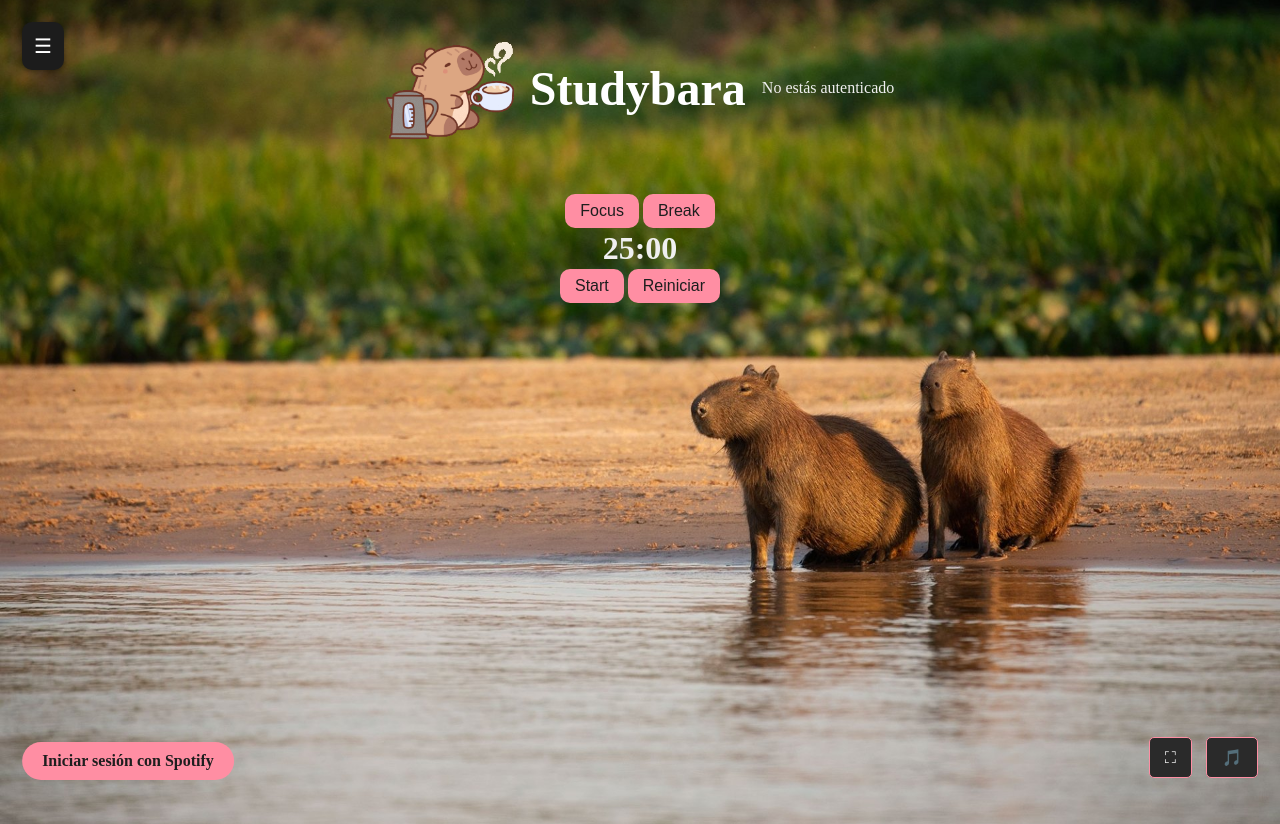
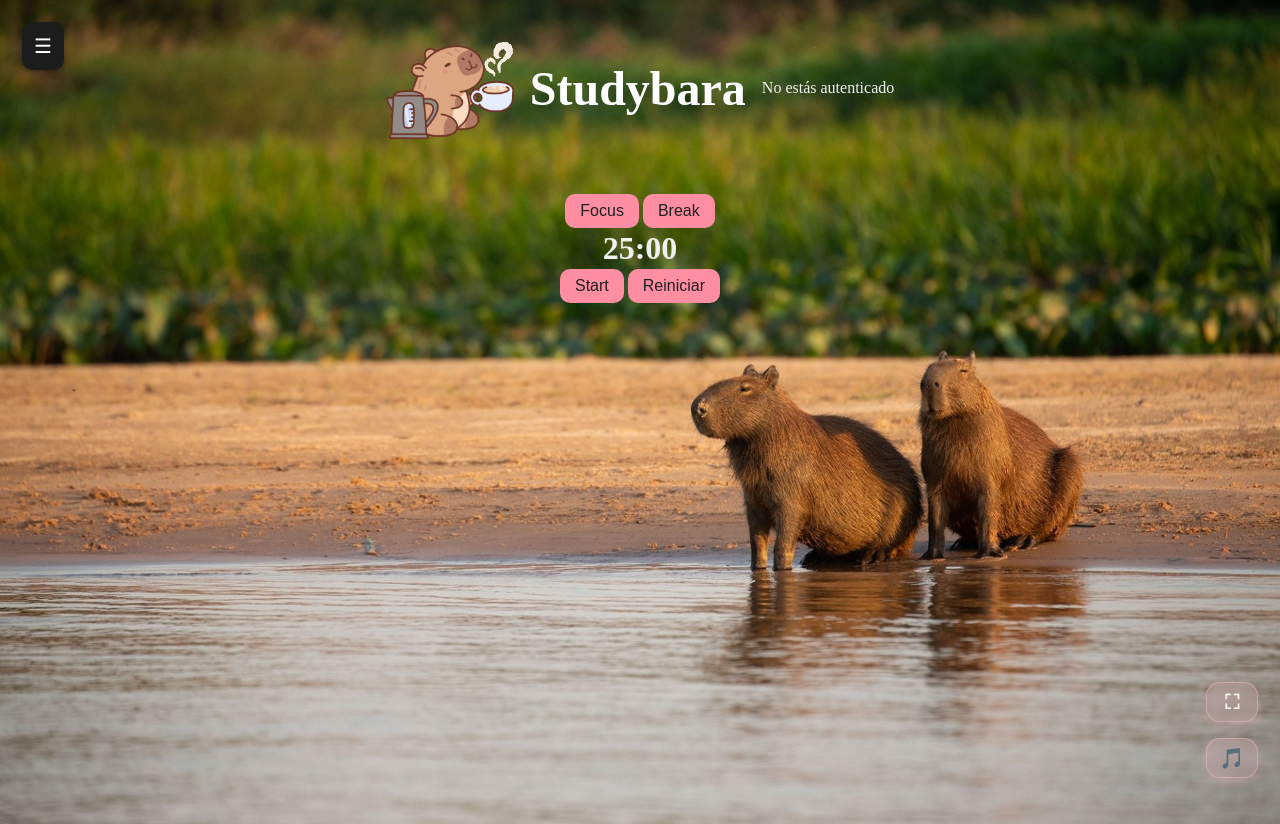
Before and after one commit to Diverfox/Studybara, a React (Create React App) app: page / in a window 1280 px wide. Built offline with nearby package versions, Linux system fonts and the light colour scheme; no server answers.

Commit message:
Homce.css

```diff
--- a/src/pages/Home.js
+++ b/src/pages/Home.js
@@ -1,5 +1,3 @@
-// src/pages/Home.jsx
-
 import { useState, useEffect } from "react";
 import Timer from "../components/Timer";
 import OptionsModal from "../components/OptionsModal";
@@ -18,12 +16,11 @@ function Home() {
   const [breakTime, setBreakTime] = useState(5 * 60);
   const [showModal, setShowModal] = useState(false);
   const [isFullscreen, setIsFullscreen] = useState(false);
-  const [musicSource, setMusicSource] = useState("spotify");
+  const [musicSource, setMusicSource] = useState(null); // null al inicio
   const [showMusicMenu, setShowMusicMenu] = useState(false);
   const [spotifyToken, setSpotifyToken] = useState(null);
 
   useEffect(() => {
-    // Obtenemos token de Spotify al cargar
     const urlToken = getSpotifyToken();
     if (urlToken) {
       setSpotifyToken(urlToken);
@@ -82,6 +79,8 @@ function Home() {
         </div>
       </div>
 
+      {(musicSource === "spotify" || musicSource === "youtube") && (
+        <div className="music-player-container">
           {musicSource === "spotify" ? (
             spotifyToken ? (
               <SpotifyPlayer />
@@ -91,8 +90,9 @@ function Home() {
               </a>
             )
           ) : (
-        // Mostramos siempre el mini-player público de YouTube
             <YouTubePlayer />
+          )}
+        </div>
       )}
     </>
   );
--- a/src/styles/Home.css
+++ b/src/styles/Home.css
@@ -1,35 +1,64 @@
-.home-container {
+.corner-buttons-container {
+  position: fixed;
+  bottom: 20px;
+  right: 20px;
   display: flex;
   flex-direction: column;
+  gap: 12px;
+  z-index: 10;
+}
+
+.corner-button {
+  background: rgba(255, 192, 203, 0.2); /* Rosado pastel translúcido */
+  border: 1px solid rgba(255, 192, 203, 0.4);
+  border-radius: 14px; /* Semi-ovalado */
+  width: 52px;
+  height: 40px;
+  font-size: 20px;
+  color: var(--text-color);
+  font-weight: bold;
+  cursor: pointer;
+  backdrop-filter: blur(6px);
+  box-shadow: 0 4px 8px rgba(255, 182, 193, 0.3);
+  transition: all 0.2s ease;
+  display: flex;
   align-items: center;
   justify-content: center;
-  height: 100%;
-  padding: 20px;
-  color: var(--text-color);            /* Texto claro */
 }
 
-.home-header {
-  display: flex;
-  flex-direction: row;
-  align-items: center;
-  gap: 10px;
-  margin-bottom: 20px;
-  padding: 12px 20px;
-  border-radius: 12px;
-  box-shadow: 0 4px 8px rgba(0, 0, 0, 0.3);
+.corner-button:hover {
+  background: rgba(255, 182, 193, 0.35);
+  transform: scale(1.05);
 }
 
-.logo {
-  width: 80px;
-  height: auto;
-  filter: drop-shadow(0 0 4px var(--accent-color)); /* Sutile toque rosa */
+.music-menu {
+  position: absolute;
+  right: 60px; /* Hacia la izquierda del botón 🎵 */
+  bottom: 0;
+  display: flex;
+  flex-direction: column;
+  gap: 8px;
+  background: rgba(255, 255, 255, 0.08);
+  border: 1px solid rgba(255, 192, 203, 0.2);
+  border-radius: 14px;
+  padding: 10px;
+  box-shadow: 0 4px 8px rgba(0, 0, 0, 0.15);
+  z-index: 11;
 }
 
-.title {
-  font-size: 3rem;
-  color: var(--accent-color); /* Título con ese rosado pastel 🍓 */
-  font-family: "Playwrite MX Guides", cursive;
-  margin: 0;
-  text-align: center;
-  text-shadow: 1px 1px 2px rgba(255, 192, 203, 0.3); /* Suave sombrita rosada */
+
+.music-menu button {
+  background: transparent;
+  border: none;
+  color: var(--text-color);
+  font-size: 14px;
+  padding: 6px 10px;
+  border-radius: 10px;
+  transition: background 0.2s;
+  cursor: pointer;
+  text-align: left;
 }
+
+.music-menu button:hover {
+  background: rgba(255, 192, 203, 0.2);
+}
```
Lines whose indentation alone changed are shown as unchanged.
